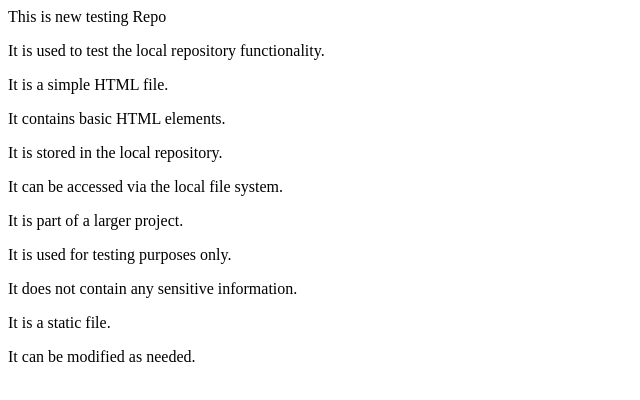
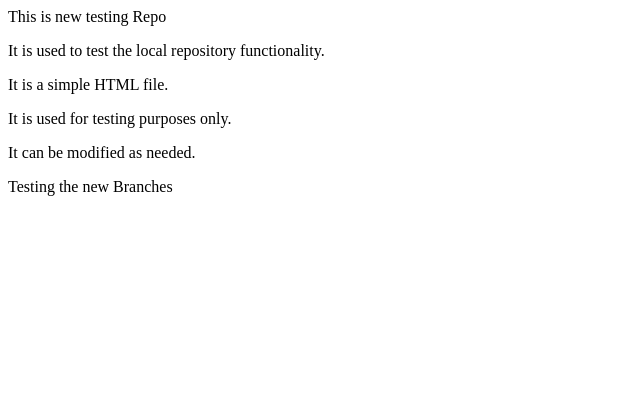
Before and after one commit to MrJomadar3rdgeneration/LocalRepo, a plain HTML site: page index.html in a window 1280 px wide. Shown: the whole page, without its empty margins (0-640 px from the left). Drawn offline with Linux system fonts and the light colour scheme.

Commit message:
Testing the Branch

```diff
--- a/index.html
+++ b/index.html
@@ -1,11 +1,6 @@
 <p>This is new testing Repo</p>
 <p>It is used to test the local repository functionality.</p>
 <p>It is a simple HTML file.</p>
-<p>It contains basic HTML elements.</p>
-<p>It is stored in the local repository.</p>
-<p>It can be accessed via the local file system.</p>
-<p>It is part of a larger project.</p>
 <p>It is used for testing purposes only.</p>
-<p>It does not contain any sensitive information.</p>
-<p>It is a static file.</p>
 <p>It can be modified as needed.</p>
+<p>Testing the new Branches</p>
```
